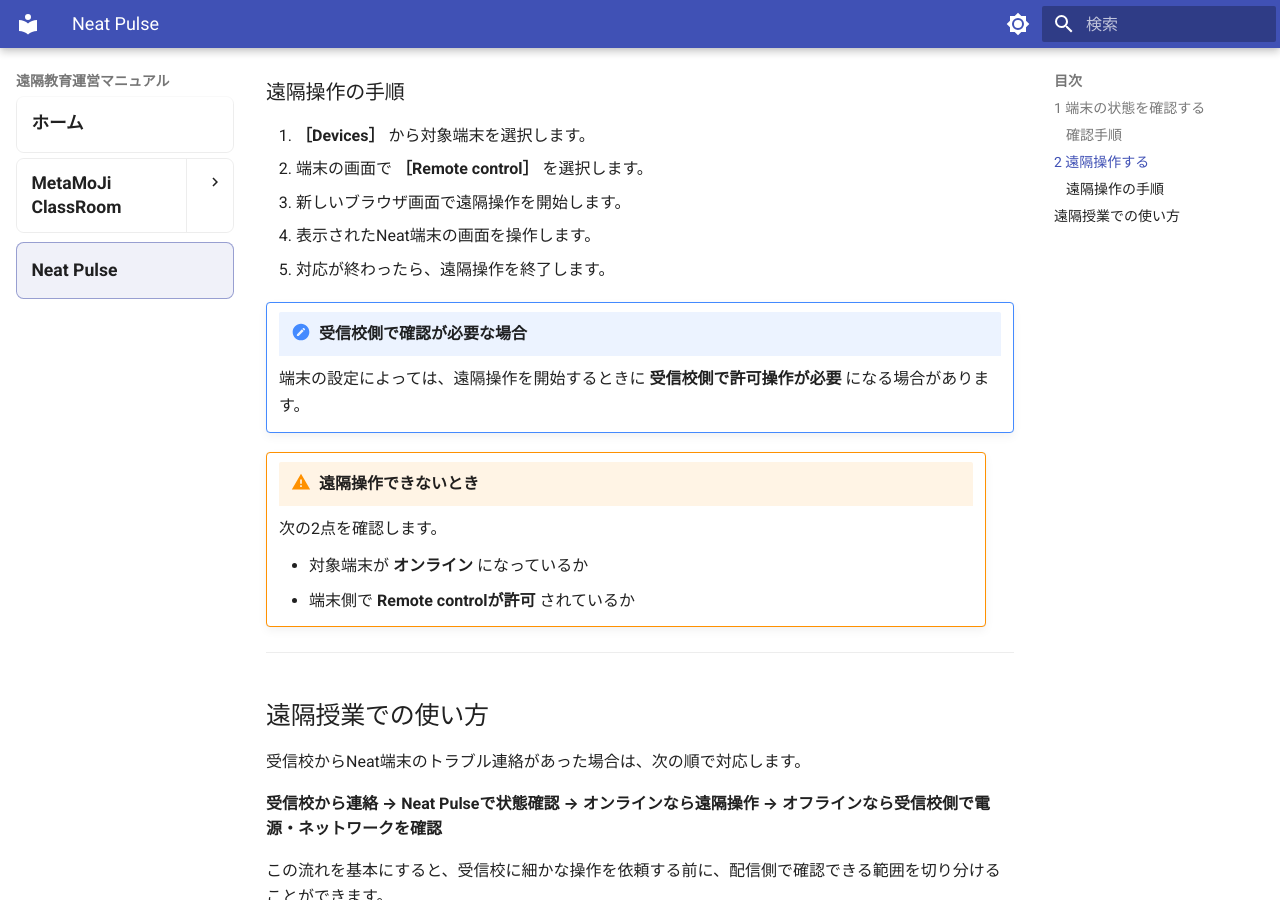
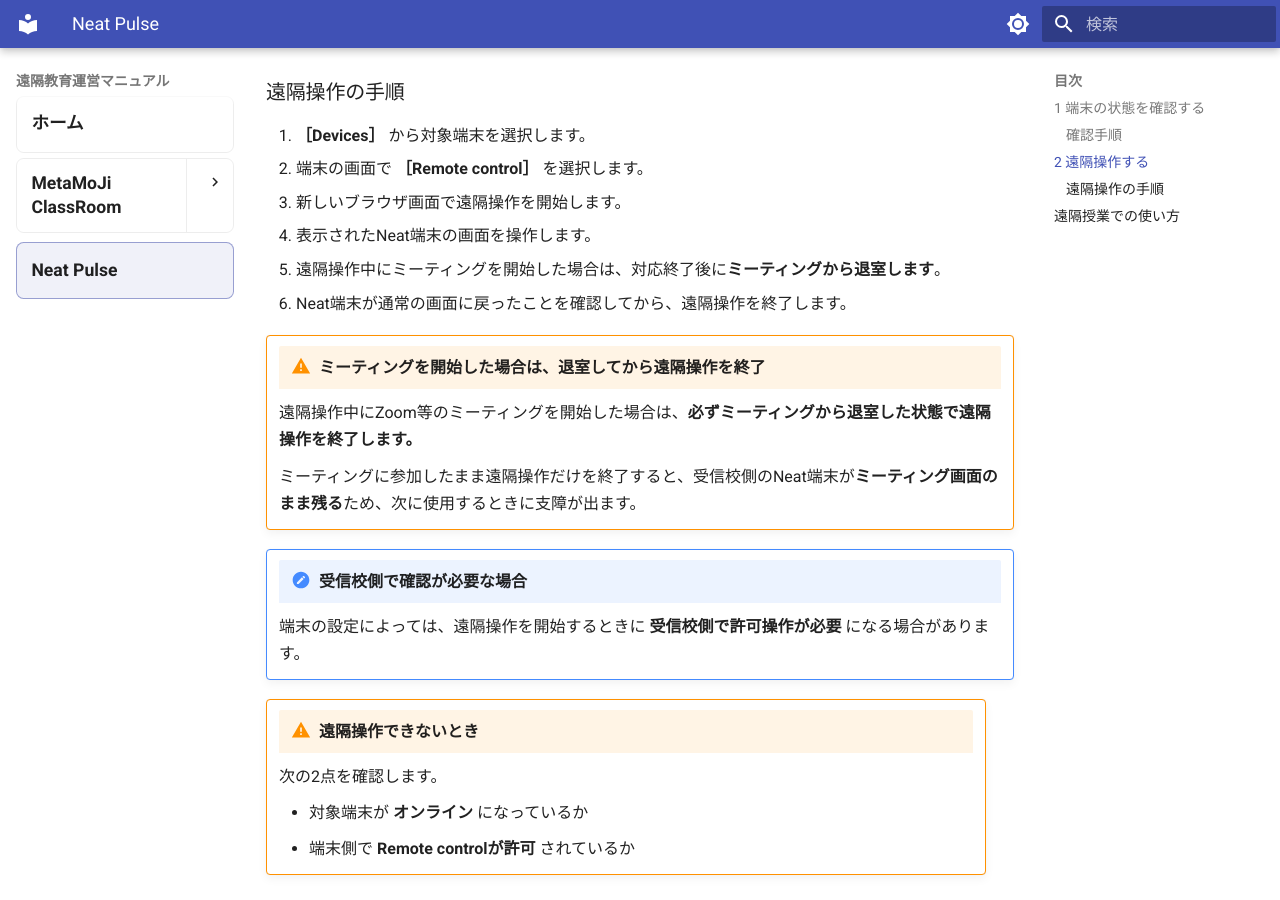
Before and after one commit to a-recs/remote-manual, an MkDocs documentation site: the page built from docs/neat-pulse/index.md, in a window 1280 px wide and 900 px high, scrolled down 1317 px. Built offline with MkDocs 1.6.1 and Material for MkDocs 9.7.7, drawn with Linux system fonts in a browser that asks for light colours.

Commit message:
Add meeting exit note to Neat Pulse remote control

```diff
--- a/docs/neat-pulse/index.md
+++ b/docs/neat-pulse/index.md
@@ -45,7 +45,13 @@ Neat Pulseは、離れた場所にあるNeat端末の状態を確認し、必要
 2. 端末の画面で **［Remote control］** を選択します。
 3. 新しいブラウザ画面で遠隔操作を開始します。
 4. 表示されたNeat端末の画面を操作します。
-5. 対応が終わったら、遠隔操作を終了します。
+5. 遠隔操作中にミーティングを開始した場合は、対応終了後に**ミーティングから退室します**。
+6. Neat端末が通常の画面に戻ったことを確認してから、遠隔操作を終了します。
+
+!!! warning "ミーティングを開始した場合は、退室してから遠隔操作を終了"
+    遠隔操作中にZoom等のミーティングを開始した場合は、**必ずミーティングから退室した状態で遠隔操作を終了します。**
+
+    ミーティングに参加したまま遠隔操作だけを終了すると、受信校側のNeat端末が**ミーティング画面のまま残る**ため、次に使用するときに支障が出ます。
 
 !!! note "受信校側で確認が必要な場合"
     端末の設定によっては、遠隔操作を開始するときに **受信校側で許可操作が必要** になる場合があります。
```
